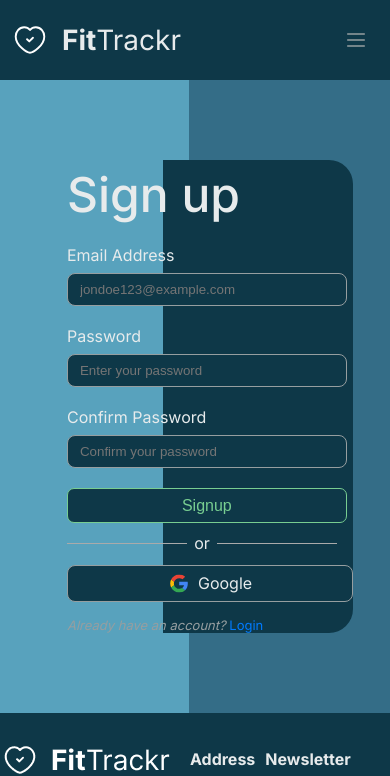
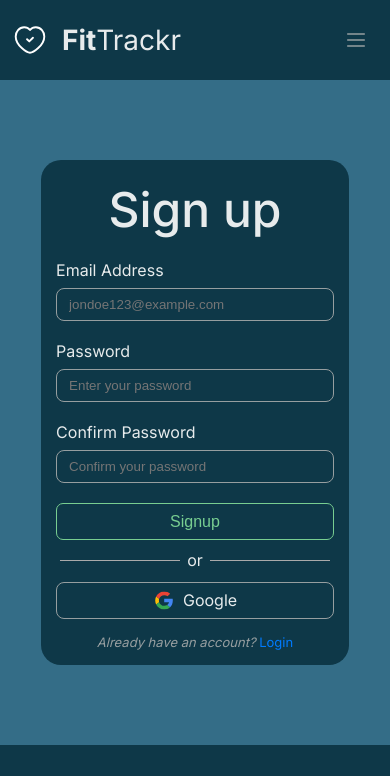
Before and after one commit to Ase020/fitTrackr-client, a React (Vite) app: page /signup in a window 390 px wide. Shown: the top 776 px of the page. Built offline with nearby package versions, Linux system fonts and the light colour scheme; no server answers; a web font is replaced by a local one.

Commit message:
Partial signup responsive build

```diff
--- a/src/components/signup1/signup1.css
+++ b/src/components/signup1/signup1.css
@@ -186,3 +186,30 @@
   font-style: normal;
   color: #007bff;
 }
+
+@media (max-width: 768px) {
+  .navbar-links {
+    display: none;
+  }
+  .signup-image-container-image {
+    display: none;
+  }
+  .signup-container::before {
+    background-color: #346d87;
+  }
+  .form-for-container{
+    background-color: #0e3848;
+    border-radius: 20px;
+    gap: 15px;
+    padding: 15px;
+  }
+  .form-for-container, h2 {
+    align-items: center;
+  }
+  .submit-button {
+    padding: 6px 113px;
+  }
+  .google-signup {
+    padding: 6px 96px;
+  }
+}
```
